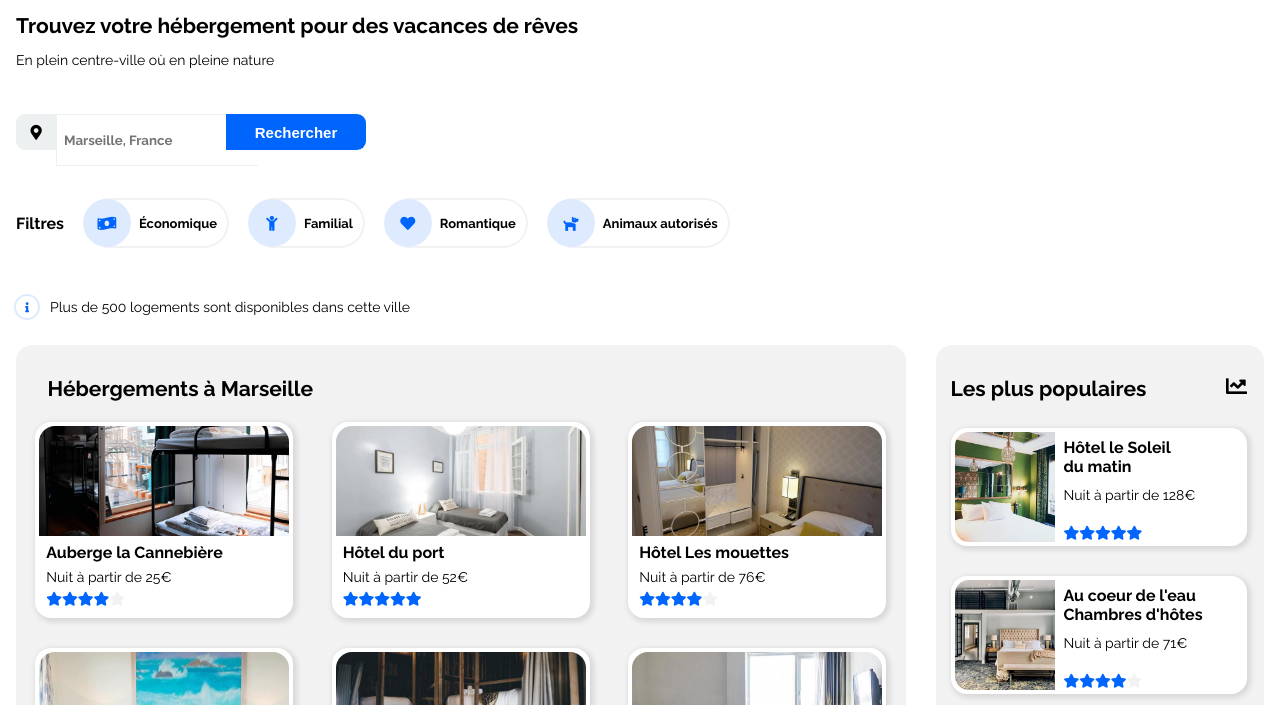
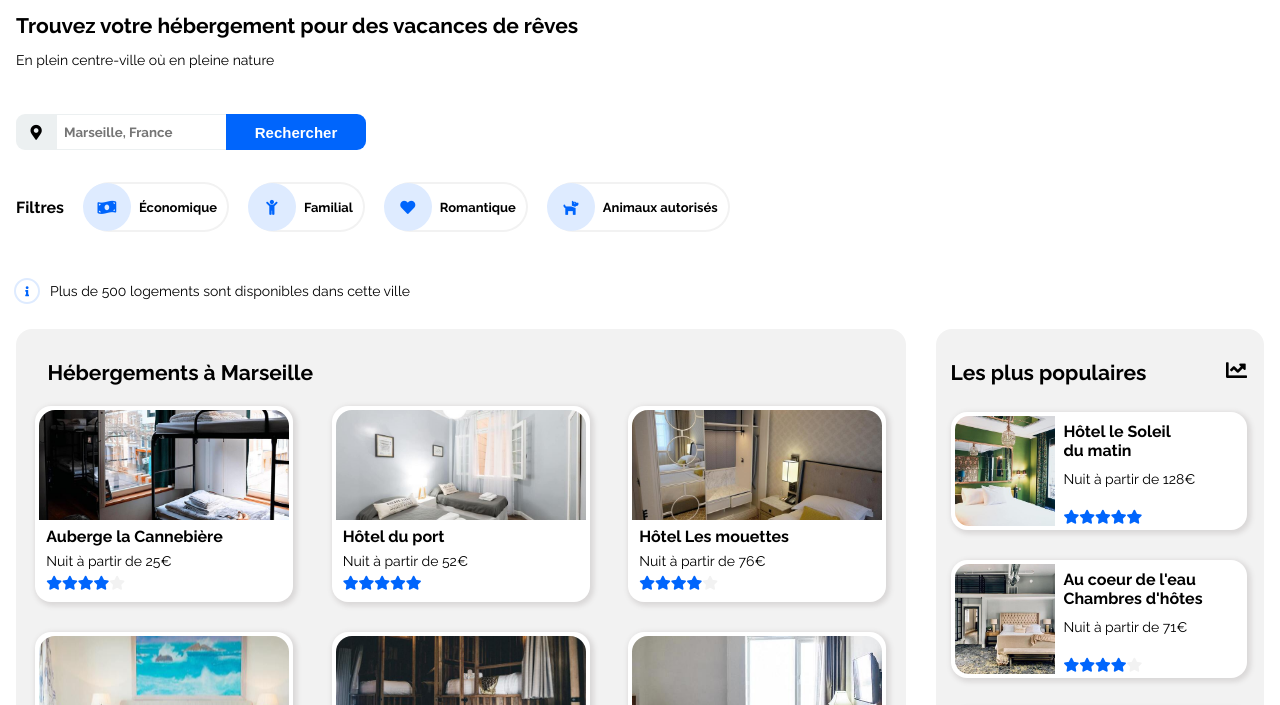
Before and after one commit to Marie29Bzh/MarieLaureBreton_2_18032021, a plain HTML site: page index.html in a window 1280 px wide. Shown: the part 50-755 px from the top of the page. Drawn offline with Linux system fonts and the light colour scheme.

Commit message:
height searchterm

```diff
--- a/style.css
+++ b/style.css
@@ -113,7 +113,7 @@ h2 {
     border: 0.5px solid #ecf0f1;
     border-right: none;
     padding: 7px;
-    height: 36px;
+    height: 20px;
     border-radius: 0px 0 0 0px;
     outline: none;
     font-weight: bolder;
@@ -495,6 +495,7 @@ footer {
     nav a:nth-of-type(3) {
         border-bottom: none;
     }
+
     nav a:last-of-type {
         border-bottom: none;
     }
```
